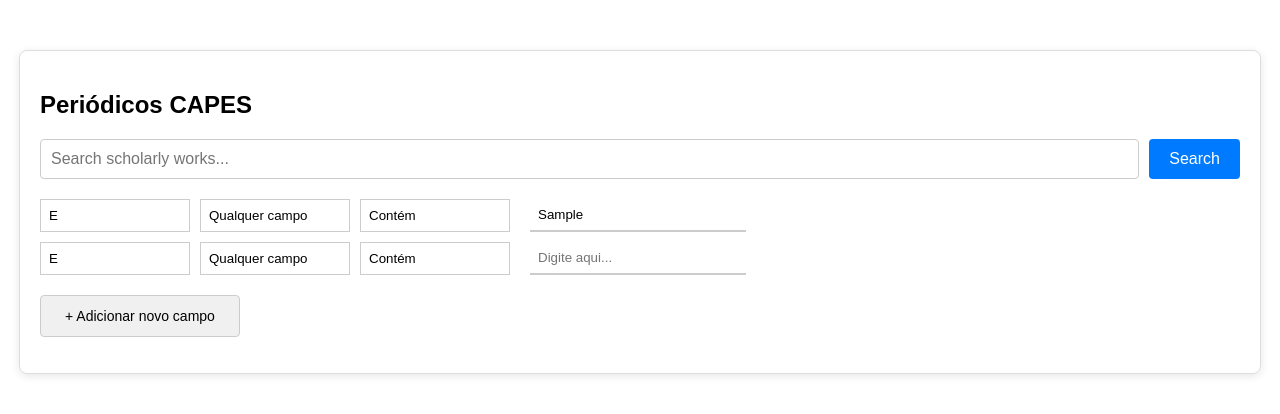
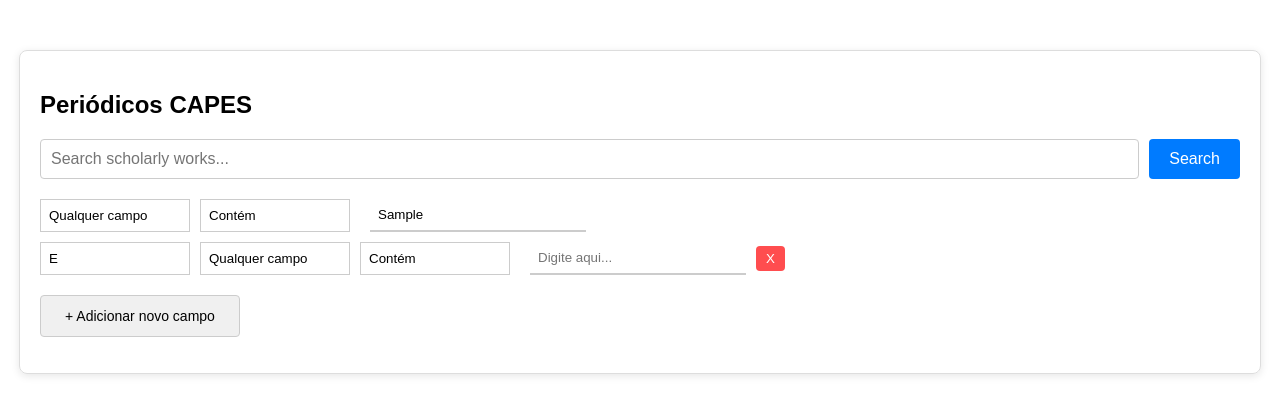
Before and after one commit to fernandesbarreto/capes-hacka, a React (Create React App) app in the folder capes/: page / in a window 1280 px wide. Both pictures are taken after typing "Sample" into the empty fields and a click on the button "+ Adicionar novo campo". Shown: the top 414 px of the page. Built offline with nearby package versions, Linux system fonts and the light colour scheme.

Commit message:
add remove field button

```diff
--- a/capes/src/components/AdvancedSearch.js
+++ b/capes/src/components/AdvancedSearch.js
@@ -26,7 +26,7 @@ const Menu = ({ itemList }) => {
               style={styles.menuItem}
               onClick={() => handleItemClick(item)}
             >
-              {item}  {menuTitle === item && '✔ '}
+              {item} {menuTitle === item && '✔ '}
             </li>
           ))}
         </ul>
@@ -35,34 +35,47 @@ const Menu = ({ itemList }) => {
   );
 };
 
-const AdvancedSearchLine = () => {
+const AdvancedSearchLine = ({ isFirst, onRemove }) => {
   return (
     <div style={{ display: 'flex', alignItems: 'center', marginTop: '10px' }}>
-      <Menu itemList={['E', 'OU', 'NÃO']} />
-      <Menu itemList={['Qualquer campo', 'Título', 'Autor', 'Editor']} />
+      {!isFirst && <Menu itemList={['E', 'OU']} />}
+      <Menu itemList={['Qualquer campo', 'Título', 'Autor', 'Assunto', 'Editor']} />
       <Menu itemList={['Contém', 'É']} />
       <input type="text" style={styles.textField} placeholder="Digite aqui..." />
+      {!isFirst && (
+        <button onClick={onRemove} style={styles.removeButton}>
+          X
+        </button>
+      )}
     </div>
   );
 };
 
-
 const AdvancedSearch = () => {
   const [lines, setLines] = useState([1]); // Inicialmente uma linha de pesquisa
 
-  // Função para adicionar uma nova linha
   const addLine = () => {
     setLines([...lines, lines.length + 1]); // Adiciona um número único à lista de linhas
+  };
+
+  const removeLine = (index) => {
+    setLines(lines.filter((_, i) => i !== index)); // Remove a linha específica
   };
 
   return (
     <div>
       {lines.map((_, index) => (
-        <AdvancedSearchLine key={index} />
+        <AdvancedSearchLine
+          key={index}
+          isFirst={index === 0}
+          onRemove={() => removeLine(index)}
+        />
       ))}
 
       <div style={{ marginTop: '10px' }}>
-        <button onClick={addLine} style={styles.addButton}> + Adicionar novo campo</button>
+        <button onClick={addLine} style={styles.addButton}>
+          + Adicionar novo campo
+        </button>
       </div>
     </div>
   );
@@ -70,14 +83,13 @@ const AdvancedSearch = () => {
 
 export default AdvancedSearch;
 
-
 const styles = {
   menuContainer: {
-    display: 'inline-block',  // Faz com que os menus fiquem lado a lado
-    marginRight: '10px',  // Adiciona espaço entre os menus
+    display: 'inline-block',
+    marginRight: '10px',
   },
   button: {
-    width: '150px',  // Tamanho fixo para o botão
+    width: '150px',
     padding: '8px',
     textAlign: 'left',
     border: '1px solid #ccc',
@@ -91,7 +103,7 @@ const styles = {
     position: 'absolute',
     backgroundColor: '#fff',
     border: '1px solid #ccc',
-    width: '150px',  // Tamanho fixo para a lista de itens
+    width: '150px',
     boxShadow: '0 4px 8px rgba(0,0,0,0.2)',
     zIndex: 1,
   },
@@ -101,16 +113,16 @@ const styles = {
     borderBottom: '1px solid #ccc',
   },
   textField: {
-    width: '200px',  // Largura padronizada para o campo de texto
+    width: '200px',
     padding: '8px',
-    marginLeft: '10px',  // Espaço entre o TextField e o menu
-    border: 'none',  // Remove a borda ao redor
-    borderBottom: '2px solid #ccc',  // Adiciona uma linha inferior
-    borderRadius: '0',  // Remove bordas arredondadas
-    outline: 'none',  // Remove a borda ao clicar
+    marginLeft: '10px',
+    border: 'none',
+    borderBottom: '2px solid #ccc',
+    borderRadius: '0',
+    outline: 'none',
   },
   addButton: {
-    width: '200px',  // Botão mais largo que o texto
+    width: '200px',
     padding: '12px',
     textAlign: 'center',
     border: '1px solid #ccc',
@@ -119,5 +131,14 @@ const styles = {
     borderRadius: '4px',
     fontSize: '14px',
     marginTop: '10px',
-  }
+  },
+  removeButton: {
+    marginLeft: '10px',
+    padding: '5px 10px',
+    border: 'none',
+    backgroundColor: '#ff4d4f',
+    color: '#fff',
+    cursor: 'pointer',
+    borderRadius: '4px',
+  },
 };
```
